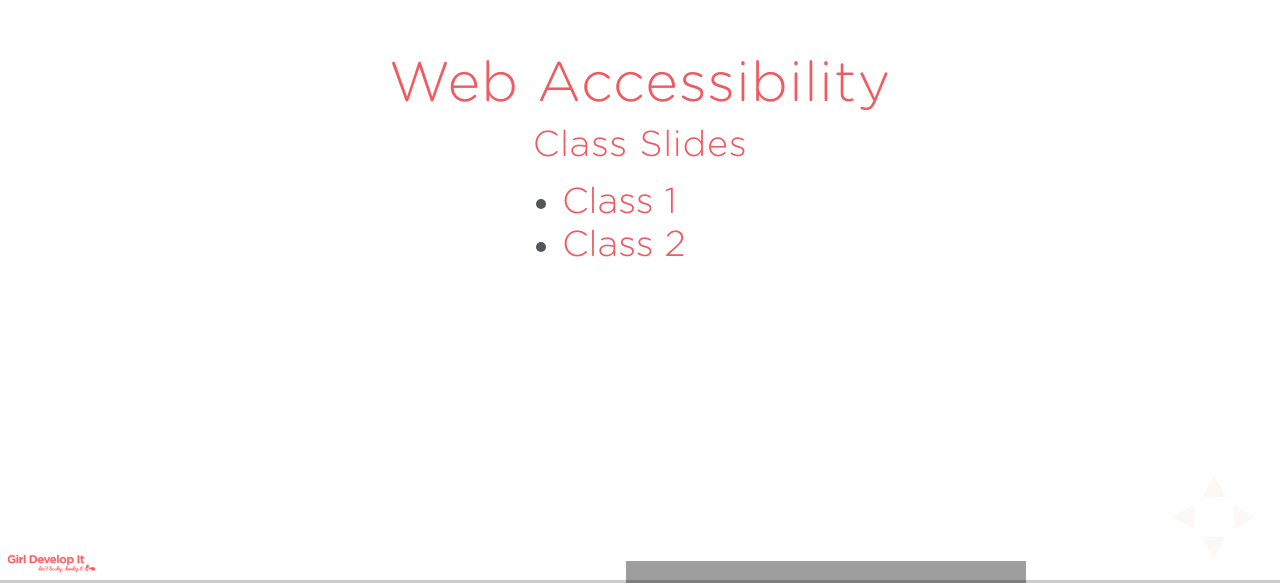
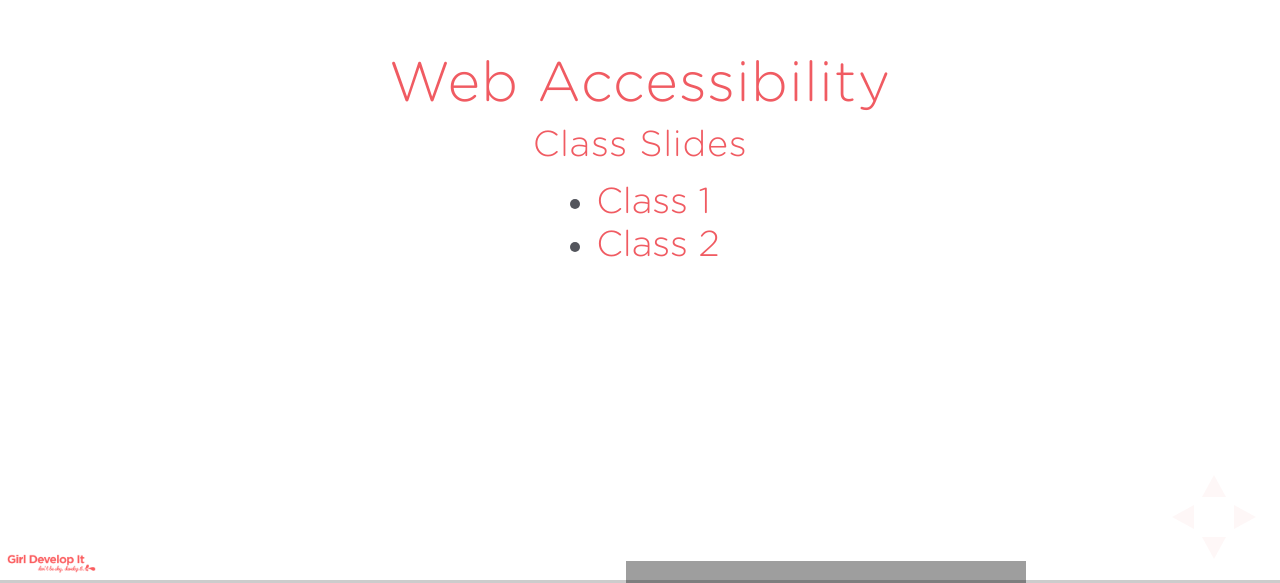
Before and after one commit to Roenok/girldevelopit-rdu-access, a website: page index.html in a window 1280 px wide. Shown: the part 217-800 px from the top of the page. Drawn offline with Linux system fonts and the light colour scheme; grey boxes are pictures that could not be loaded.

Commit message:
Removed inline styles

```diff
--- a/index.html
+++ b/index.html
@@ -56,7 +56,7 @@
         <section style="display: block;">
           <h3>Web Accessibility</h3>
           <h4>Class Slides</h4>
-          <ul style="width: 20%;">
+          <ul>
             <li><a href="class1.html">Class 1</a></li>
             <li><a href="class2.html">Class 2</a></li>
           </ul>
```
